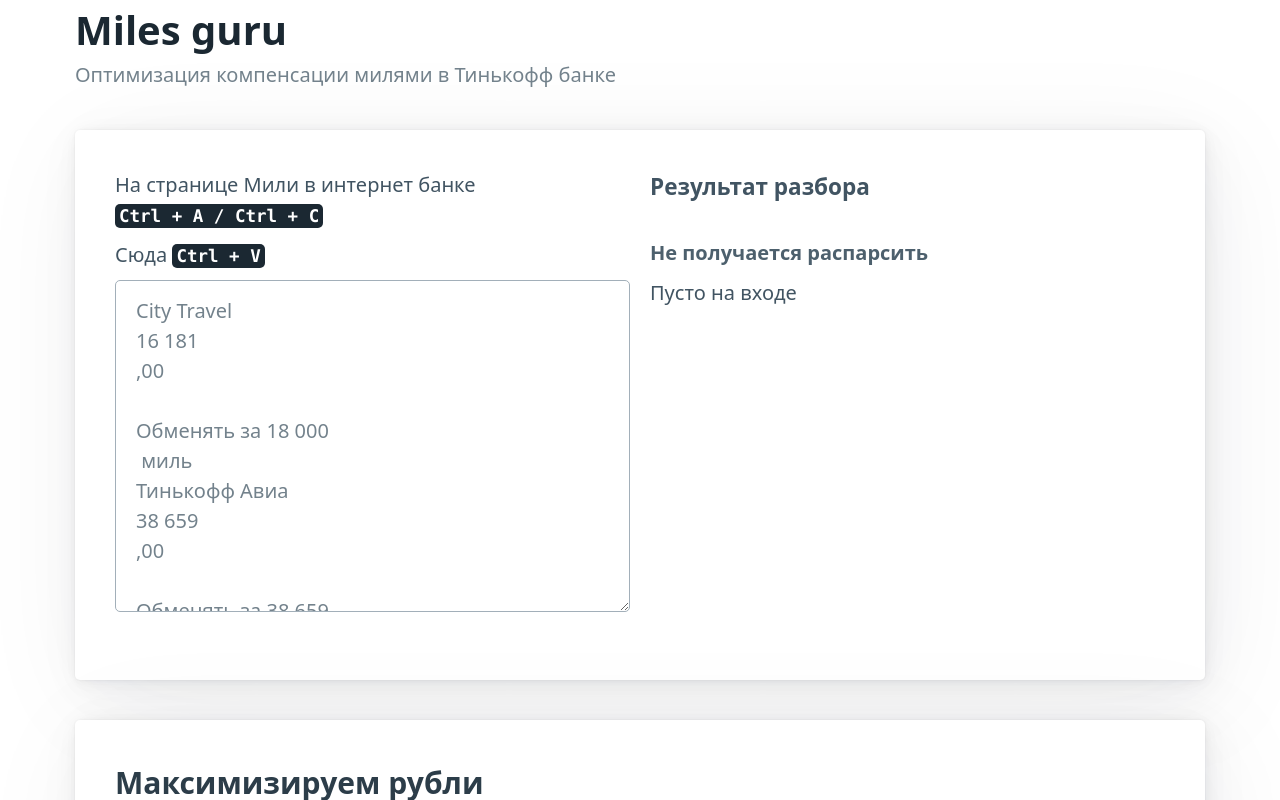
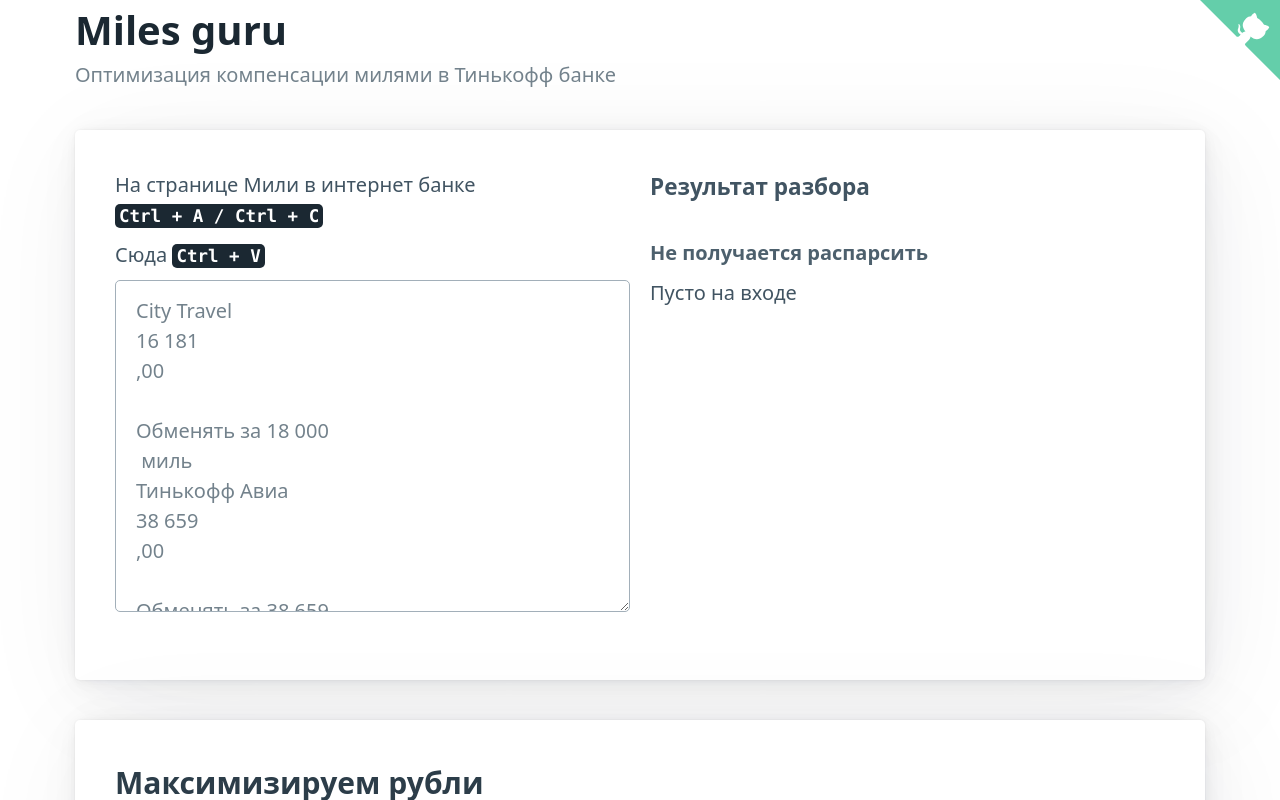
Before and after one commit to zodo/miles-guru, a Svelte app: page / in a window 1280 px wide. Shown: the top 800 px of the page. Built offline with nearby package versions, Linux system fonts and the light colour scheme.

Commit message:
Github corner

```diff
--- a/src/App.svelte
+++ b/src/App.svelte
@@ -2,8 +2,9 @@
   import { parseCopyPaste } from "./lib/CopyPasteParser";
   import { optimize } from "./lib/CompensationOptimizer";
   import { formatNumber } from "./lib/NumberFormatter";
-  import { exampleCopypastedText } from "./lib/ExampleText"
+  import { exampleCopypastedText } from "./lib/ExampleText";
   import Transaction from "./component/Transaction.svelte";
+  import GithubLink from "./component/GithubLink.svelte";
 
   let copypasted: string;
   $: milesInfo = parseCopyPaste(copypasted);
@@ -20,7 +21,10 @@
   <article>
     <div class="grid">
       <div>
-        <p>На странице Мили в интернет банке <kbd class="smaller">Ctrl + A / Ctrl + C</kbd></p>
+        <p>
+          На странице Мили в интернет банке
+          <kbd class="smaller">Ctrl + A / Ctrl + C</kbd>
+        </p>
         <p>Сюда <kbd class="smaller">Ctrl + V</kbd></p>
         <textarea
           placeholder={exampleCopypastedText}
@@ -38,7 +42,7 @@
 
           <h6>Транзакции</h6>
           {#each transactions as transaction}
-            <Transaction {transaction}/>
+            <Transaction {transaction} />
           {/each}
           {#if transactions.length === 0}
             <small>Нет транзакций</small>
@@ -54,13 +58,17 @@
       <p>{optimizationResult.message}</p>
     {:else}
       {#each optimizationResult.transactions as transaction}
-        <Transaction {transaction}/>
+        <Transaction {transaction} />
       {/each}
-      <br/>
-      <i
-        >{optimizationResult.transactions.length} покупки на сумму {formatNumber(optimizationResult.compensatedRubles)}
-        ₽ за {formatNumber(optimizationResult.spendMiles)} миль</i
-      >
+      <br />
+      <i>
+        {optimizationResult.transactions.length} покупки на сумму
+        {formatNumber(optimizationResult.compensatedRubles)} ₽ за {formatNumber(
+          optimizationResult.spendMiles
+        )} миль
+      </i>
     {/if}
   </article>
 </main>
+
+<GithubLink />
--- /dev/null
+++ b/src/component/GithubLink.svelte
@@ -0,0 +1,63 @@
+<!-- modified version of github-corners with transparent octocat https://gist.github.com/cimi/5b273c98bc9b37464cc6c7ce4340550b  -->
+<a
+    href="https://github.com/zodo/miles-guru"
+    class="github-corner"
+    aria-label="View source on Github"
+>
+    <svg
+        width="80"
+        height="80"
+        viewBox="0 0 250 250"
+        style="fill:#64CEAA; color:#fff; position: absolute; top: 0; border: 0; right: 0;"
+        aria-hidden="true"
+    >
+        <defs>
+            <mask id="octomask">
+                <path
+                    fill="white"
+                    d="M0,0 L115,115 L130,115 L142,142 L250,250 L250,0 Z"
+                />
+                <path
+                    fill="black"
+                    d="M128.3,109.0 C113.8,99.7 119.0,89.6 119.0,89.6 C122.0,82.7 120.5,78.6 120.5,78.6 C119.2,72.0 123.4,76.3 123.4,76.3 C127.3,80.9 125.5,87.3 125.5,87.3 C122.9,97.6 130.6,101.9 134.4,103.2"
+                    style="transform-origin: 130px 106px;"
+                    class="octo-arm"
+                />
+                <path
+                    d="M115.0,115.0 C114.9,115.1 118.7,116.5 119.8,115.4 L133.7,101.6 C136.9,99.2 139.9,98.4 142.2,98.6 C133.8,88.0 127.5,74.4 143.8,58.0 C148.5,53.4 154.0,51.2 159.7,51.0 C160.3,49.4 163.2,43.6 171.4,40.1 C171.4,40.1 176.1,42.5 178.8,56.2 C183.1,58.6 187.2,61.8 190.9,65.4 C194.5,69.0 197.7,73.2 200.1,77.6 C213.8,80.2 216.3,84.9 216.3,84.9 C212.7,93.1 206.9,96.0 205.4,96.6 C205.1,102.4 203.0,107.8 198.3,112.5 C181.9,128.9 168.3,122.5 157.7,114.1 C157.9,116.9 156.7,120.9 152.7,124.9 L141.0,136.5 C139.8,137.7 141.6,141.9 141.8,141.8 Z"
+                    fill="black"
+                    class="octo-body"
+                />
+            </mask>
+        </defs>
+        <rect class="filler" width="100%" height="100%" mask="url(#octomask)" />
+    </svg></a
+>
+
+<style>
+    .github-corner:hover .octo-arm {
+        animation: octocat-wave 560ms ease-in-out;
+    }
+    @keyframes octocat-wave {
+        0%,
+        100% {
+            transform: rotate(0);
+        }
+        20%,
+        60% {
+            transform: rotate(-25deg);
+        }
+        40%,
+        80% {
+            transform: rotate(10deg);
+        }
+    }
+    @media (max-width: 500px) {
+        .github-corner:hover .octo-arm {
+            animation: none;
+        }
+        .github-corner .octo-arm {
+            animation: octocat-wave 560ms ease-in-out;
+        }
+    }
+</style>
```
